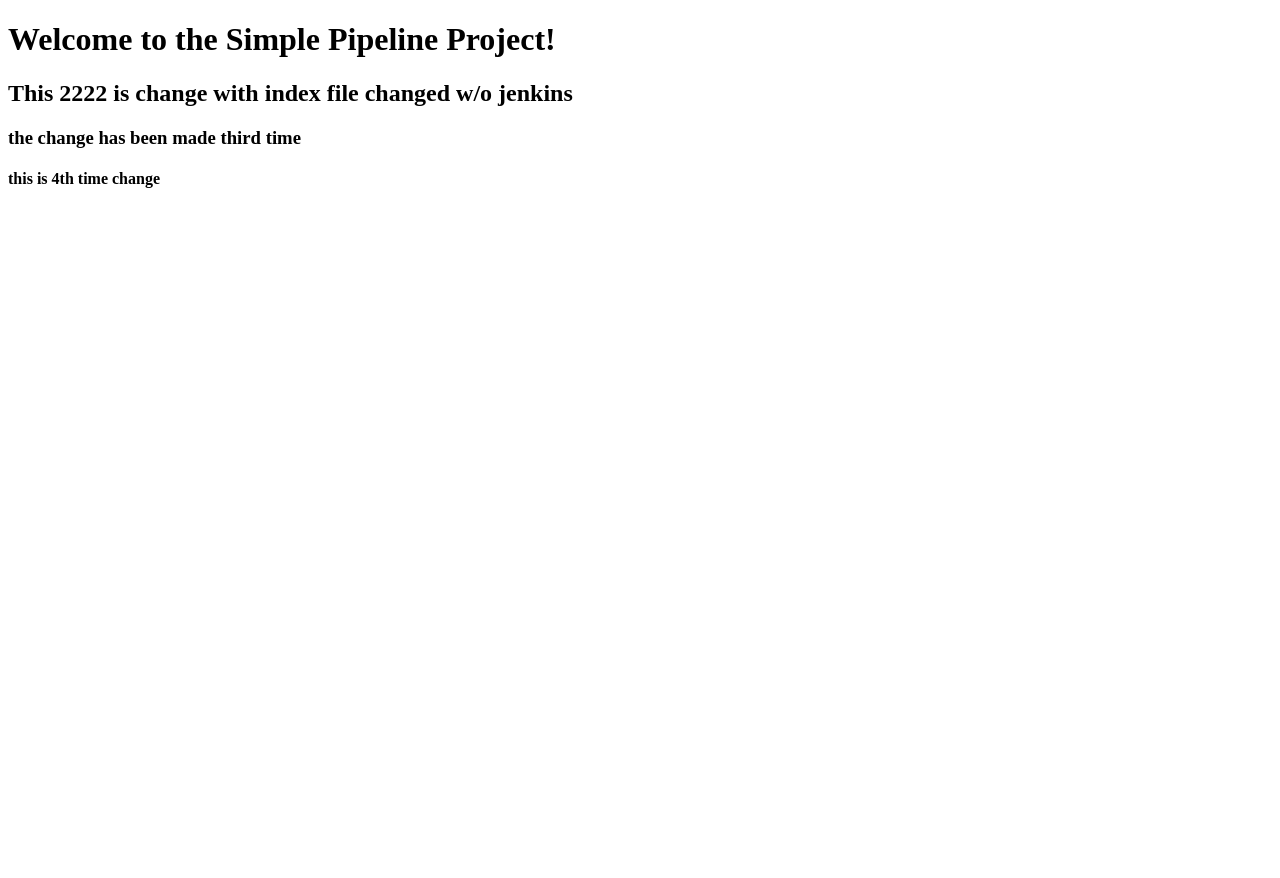
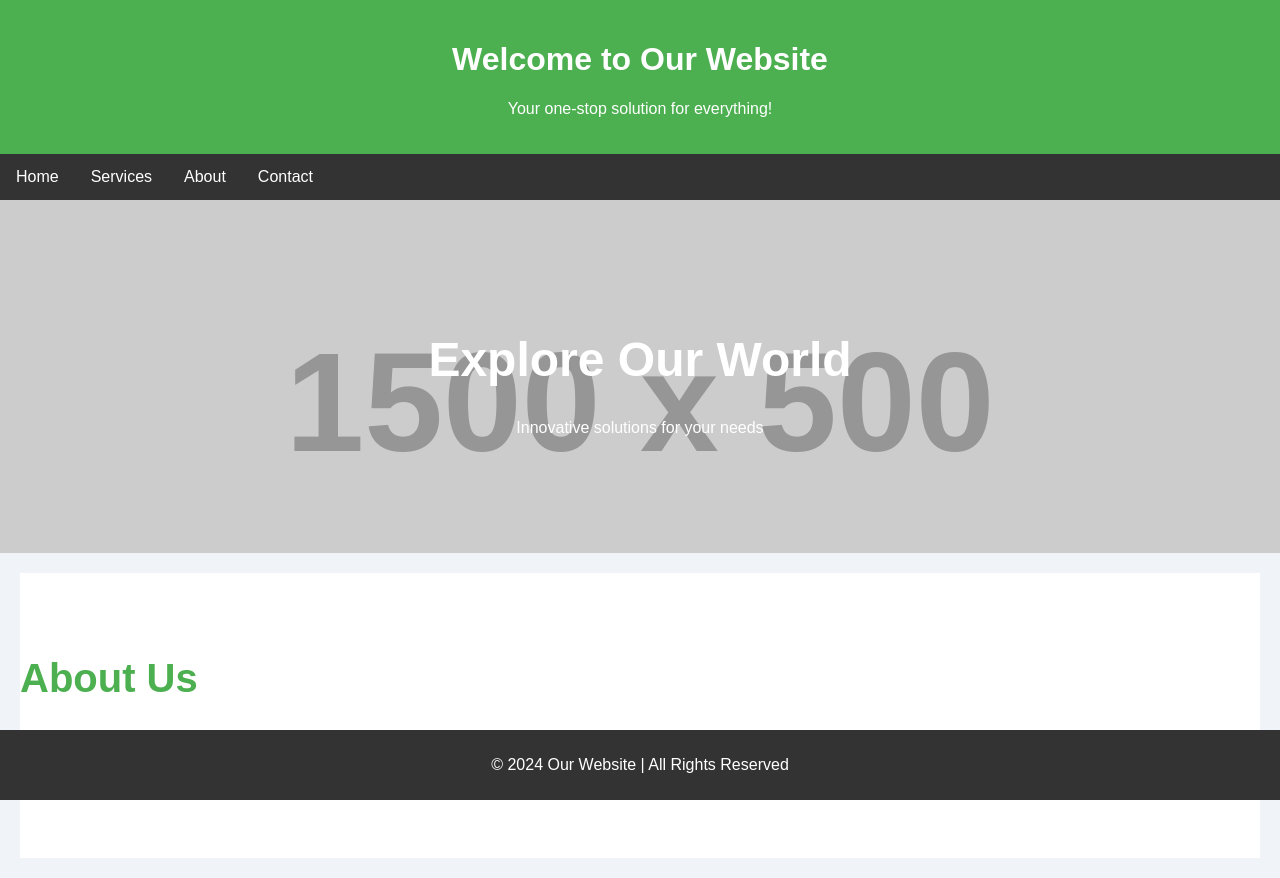
Before and after one commit to mukundthorat/simple-pipeline-project1, a plain HTML site: page pipeline/app/index.html in a window 1280 px wide. Before the commit the page ends 800 px from the top, so only its background shows below. Drawn offline with Linux system fonts and the light colour scheme; placeholder pictures from the web are drawn by us.

Commit message:
Attractive html

```diff
--- a/pipeline/app/index.html
+++ b/pipeline/app/index.html
@@ -3,12 +3,103 @@
 <head>
     <meta charset="UTF-8">
     <meta name="viewport" content="width=device-width, initial-scale=1.0">
-    <title>Simple Pipeline Project</title>
+    <title>Welcome to Our Website</title>
+    <style>
+        body {
+            font-family: Arial, sans-serif;
+            background-color: #f0f4f8;
+            margin: 0;
+            padding: 0;
+        }
+        header {
+            background-color: #4CAF50;
+            color: white;
+            text-align: center;
+            padding: 20px;
+        }
+        nav {
+            background-color: #333;
+            overflow: hidden;
+        }
+        nav a {
+            float: left;
+            display: block;
+            color: white;
+            text-align: center;
+            padding: 14px 16px;
+            text-decoration: none;
+        }
+        nav a:hover {
+            background-color: #ddd;
+            color: black;
+        }
+        .container {
+            padding: 20px;
+            text-align: center;
+        }
+        .hero {
+            background-image: url('https://via.placeholder.com/1500x500');
+            background-size: cover;
+            color: white;
+            padding: 100px 0;
+            text-align: center;
+        }
+        .hero h1 {
+            font-size: 3em;
+        }
+        .about {
+            background-color: #fff;
+            padding: 50px 0;
+            text-align: left;
+        }
+        .about h2 {
+            color: #4CAF50;
+            font-size: 2.5em;
+        }
+        .about p {
+            font-size: 1.1em;
+            line-height: 1.6;
+        }
+        footer {
+            background-color: #333;
+            color: white;
+            text-align: center;
+            padding: 10px 0;
+            position: fixed;
+            width: 100%;
+            bottom: 0;
+        }
+    </style>
 </head>
 <body>
-    <h1>Welcome to the Simple Pipeline Project!</h1>
-    <h2>This 2222 is change with index file changed w/o jenkins<h2>
-    <h3>the change has been made third time<h3>
-    <h4>this is 4th time change<h4>
+
+    <header>
+        <h1>Welcome to Our Website</h1>
+        <p>Your one-stop solution for everything!</p>
+    </header>
+
+    <nav>
+        <a href="#home">Home</a>
+        <a href="#services">Services</a>
+        <a href="#about">About</a>
+        <a href="#contact">Contact</a>
+    </nav>
+
+    <div class="hero">
+        <h1>Explore Our World</h1>
+        <p>Innovative solutions for your needs</p>
+    </div>
+
+    <div class="container">
+        <section class="about" id="about">
+            <h2>About Us</h2>
+            <p>We are a team of passionate professionals dedicated to providing top-quality services and products that cater to your specific needs. With years of experience in the industry, we strive to exceed expectations and create lasting relationships with our clients.</p>
+        </section>
+    </div>
+
+    <footer>
+        <p>&copy; 2024 Our Website | All Rights Reserved</p>
+    </footer>
+
 </body>
 </html>
```
